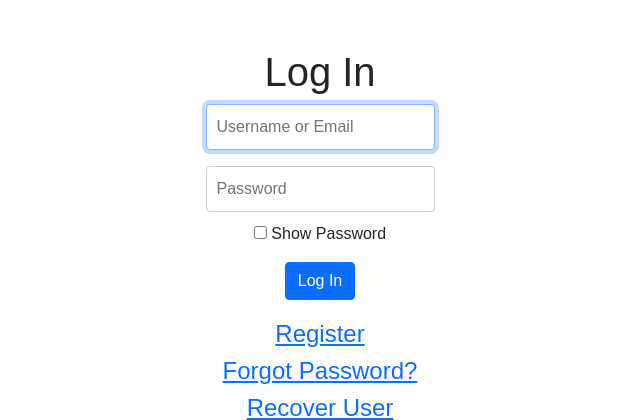
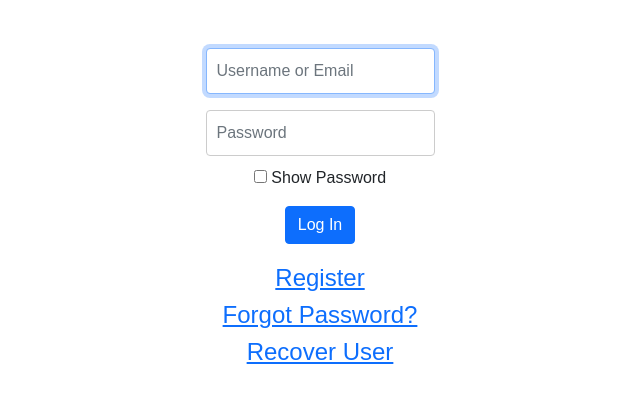
Before and after one commit to sanchezle/Bowie_game1, a Flask app: page /login in a window 1280 px wide. Shown: the part 64-484 px from the top of the page, without its empty margins (320-960 px from the left). Run offline with Flask 3, Linux system fonts and the light colour scheme; some libraries are stand-ins or nearby versions.

Commit message:
recover user.html fixed

```diff
--- a/templates/login.html
+++ b/templates/login.html
@@ -1,13 +1,10 @@
 {% extends "layout.html" %}
-{% block title %}
-    Log In
-{% endblock %}
 
 {% block main %}
-<h1>Log In</h1>
     <form action="/login" method="post">
         <div class="mb-3">
             <input autocomplete="off" autofocus class="form-control mx-auto w-auto" id="identifier" name="identifier" placeholder="Username or Email" type="text">
+
         </div>
         <div class="mb-3">
             <input class="form-control mx-auto w-auto" id="password" name="password" placeholder="Password" type="password">
@@ -18,4 +15,6 @@
     <a id="cambiar" href="/register"><h4>Register</h4></a>
     <a id="password_reset_request" href="/password_reset_request"><h4>Forgot Password?</h4></a>
     <a id="recover_user" href="/recover_user"><h4>Recover User</h4></a>
+
 {% endblock %}
+<!--q: why the form do not appeare in the page -->
```
Lines whose indentation alone changed are shown as unchanged.
